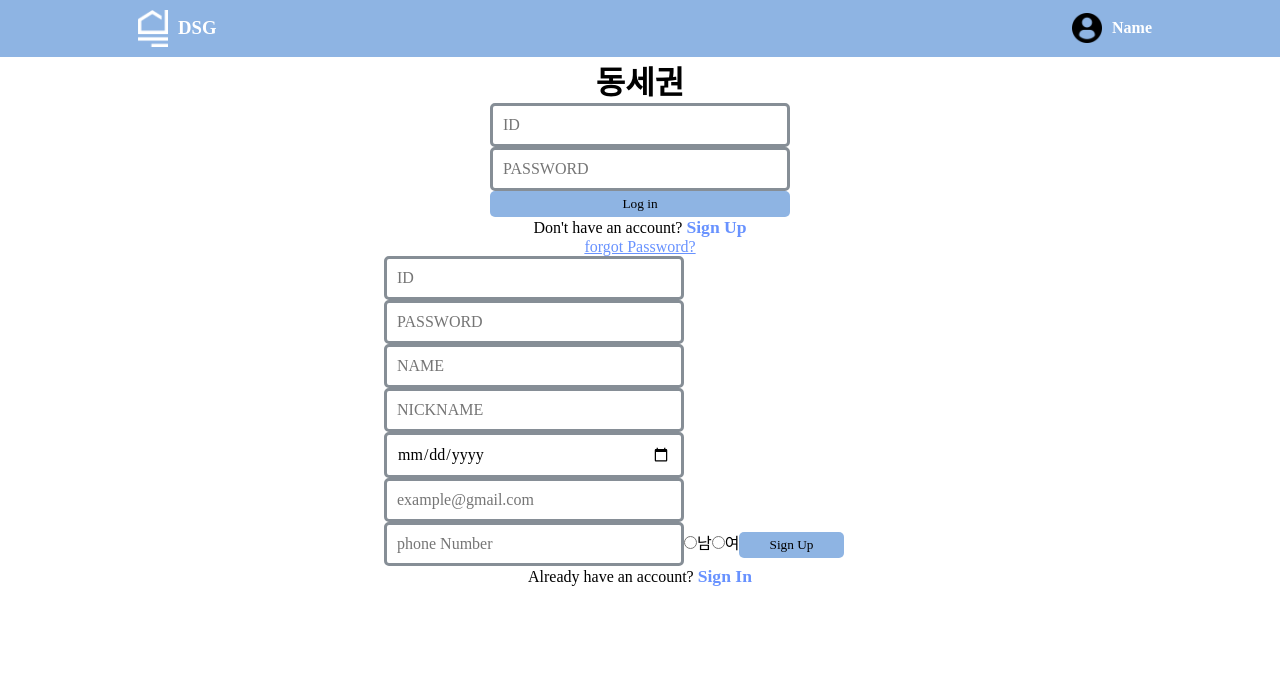
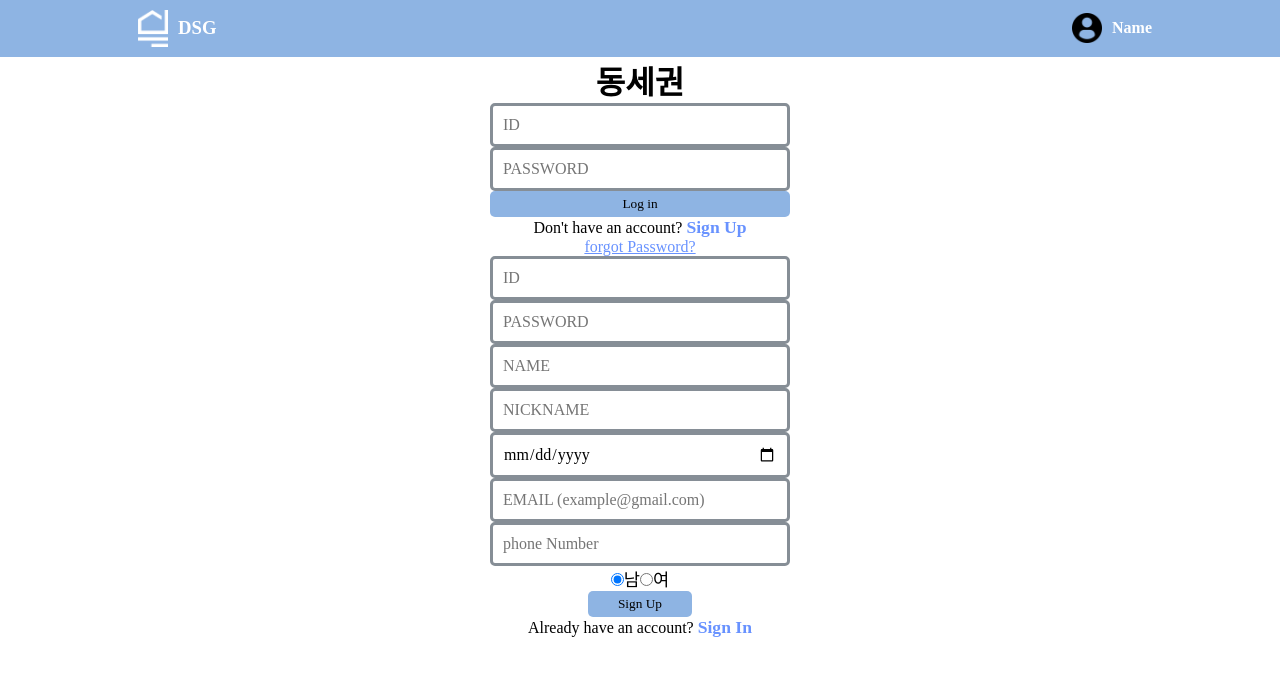
Before and after one commit to sgdevcamp2022/topangyo, a React (Create React App) app in the folder client/: page / in a window 1280 px wide. Shown: the top 676 px of the page. Built offline with nearby package versions, Linux system fonts and the light colour scheme; a web font is replaced by a local one.

Commit message:
feat:addSignUP

```diff
--- a/client/src/components/SignUpPage/SignUpForm.js
+++ b/client/src/components/SignUpPage/SignUpForm.js
@@ -1,3 +1,5 @@
+import '../../styles/SignUpPage.scss';
+
 const SignUpForm = () => {
 
     const handleSubmit = (e) => {
@@ -7,17 +9,19 @@ const SignUpForm = () => {
 
 	return(
         <>
-            <form className="signUp-box" onSubmit={handleSubmit}>
+            <form className="signup-box" onSubmit={handleSubmit}>
                 <input className="input-box" name="id" type="text" required minLength={4} maxLength={30} placeholder = "ID"/>
                 <input className="input-box" name="password" type="password" required minLength={4} maxLength={30} placeholder = "PASSWORD"/>
                 <input className="input-box" name="name" type="text" required minLength={4} maxLength={10} placeholder = "NAME"/>
                 <input className="input-box" name="nickname" type="text" required minLength={4} maxLength={10} placeholder = "NICKNAME"/>
                 <input className="input-box" name="birth" type="date"/>
-                <input className="input-box" name="email" type="email"  placeholder="example@gmail.com" required/>
+                <input className="input-box" name="email" type="email"  placeholder="EMAIL (example@gmail.com)" required minLength={4} maxLength={30} required/>
                 <input className="input-box" name ="phone" type = "number" placeholder="phone Number"/>
-                <input type='radio' name='gender' value='1' />남
+                <form className='gender-box'>
+                <input type='radio' name='gender' value='1' checked/>남
                 <input type='radio' name='gender' value='2' />여
-                <button type='submit'>Sign Up</button>
+                </form>
+                <button type='submit' name='button'>Sign Up</button>
             </form>
             <p className = "signUpText">Already have an account? <span className = "signUpWord">Sign In</span></p>
         </>
--- /dev/null
+++ b/client/src/styles/SignUpPage.scss
@@ -0,0 +1,17 @@
+.signup-box {
+    display: flex;
+    flex-direction: column;
+    align-items: center;
+}
+
+.input-box {
+    padding: 10px;
+    font-size: 1rem;
+    width: 300px;
+    border: 3px solid #868e96;
+    border-radius: 5px;
+}
+
+.gender-box {
+    font-size: 1.1rem;
+}
```
